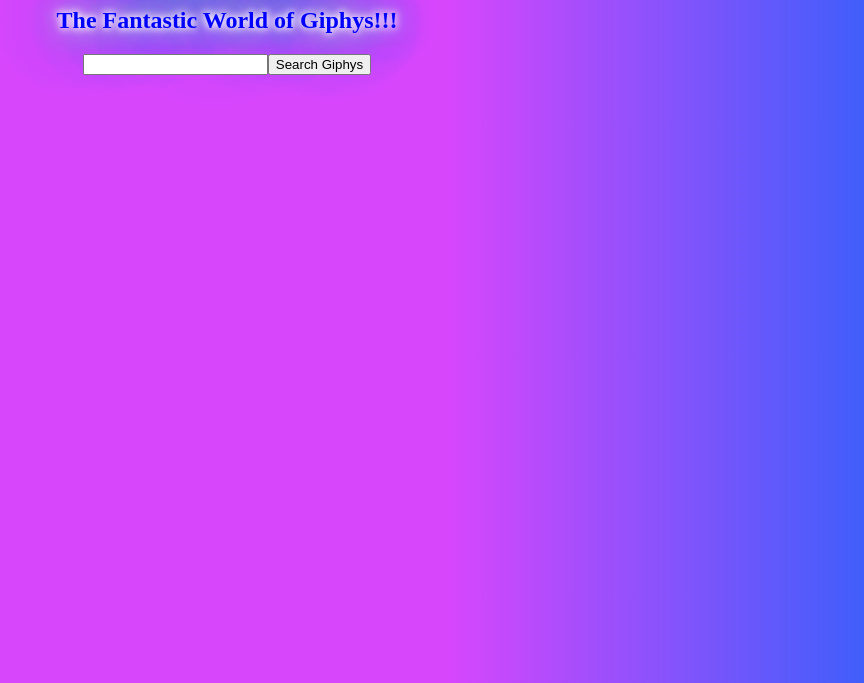
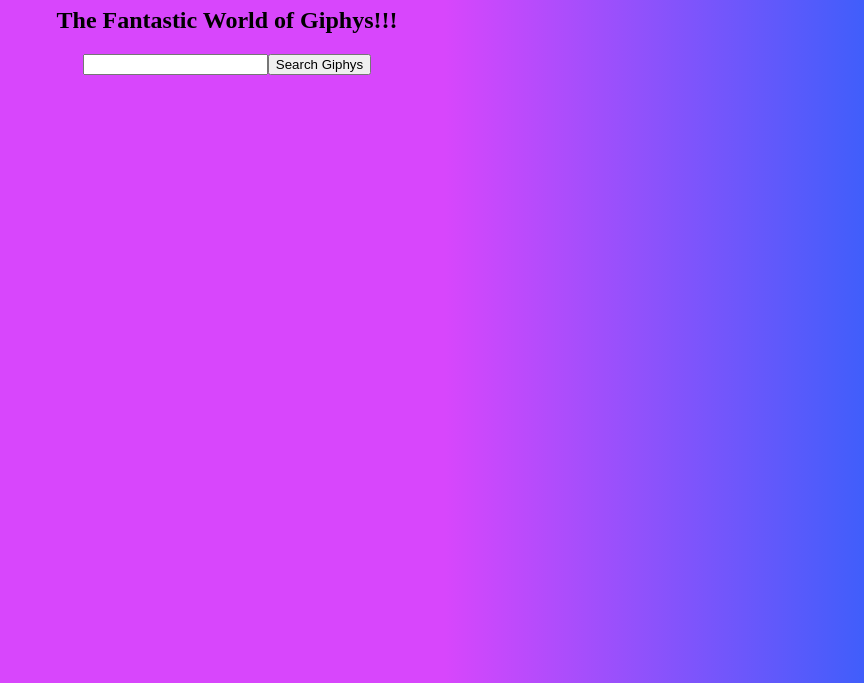
Before and after one commit to KatherineDaugherty/Group-Giphy-Saga-Project, a React app: page / in a window 1280 px wide. Shown: the part 117-800 px from the top of the page, without its empty margins (413-1277 px from the left). Built offline with nearby package versions, Linux system fonts and the light colour scheme.

Commit message:
took out neon text as it was slowing everything down

```diff
--- a/src/components/App/App.css
+++ b/src/components/App/App.css
@@ -3,7 +3,7 @@
 background: linear-gradient(270deg, rgba(63,94,251,1) 0%, rgba(216,70,252,1) 33%);
 }
 
-.neonText {
+/* .neonText {
     color: blue;
     text-shadow:
       0 0 7px #fff,
@@ -14,4 +14,4 @@
       0 0 92px #0fa,
       0 0 102px #0fa,
       0 0 151px #0fa;
-  }
+  } */
```
Also changed, not shown: src/components/FavoriteView/FavoriteView.css (+13 -0 lines), src/components/GifCard/GifCard.css (+13 -0 lines), src/components/SearchView/SearchView.css (+12 -0 lines).
